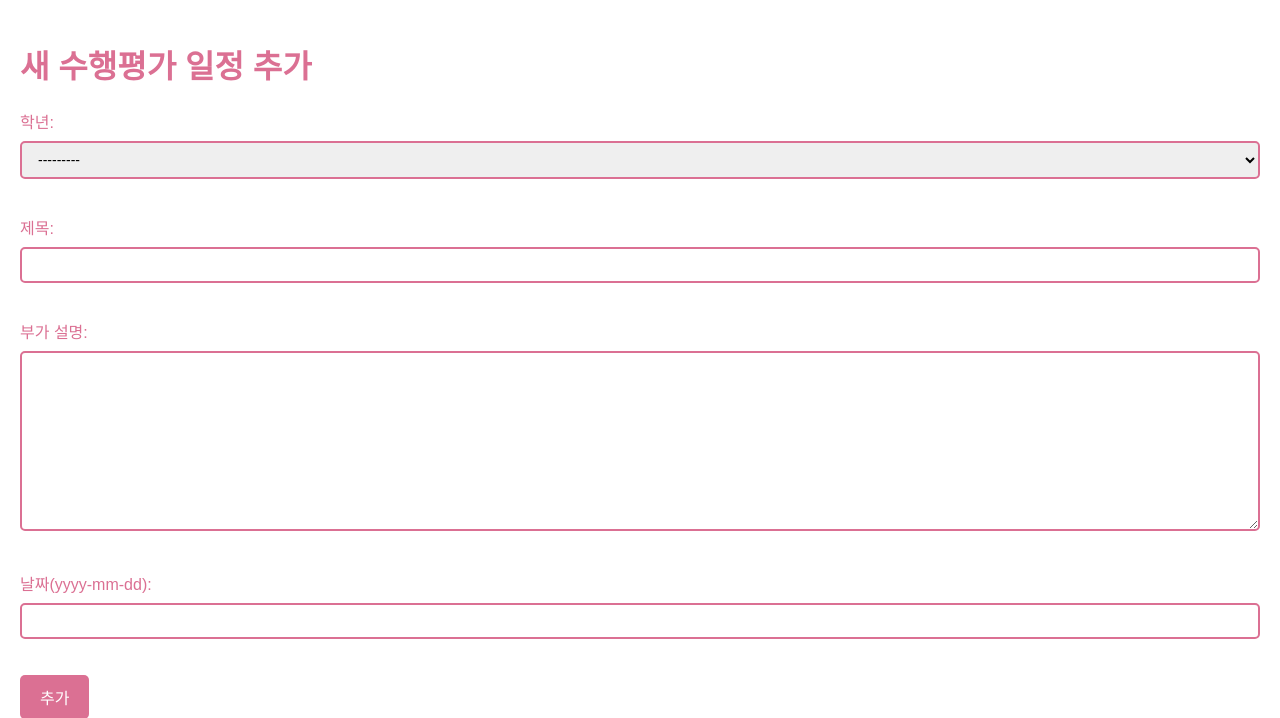
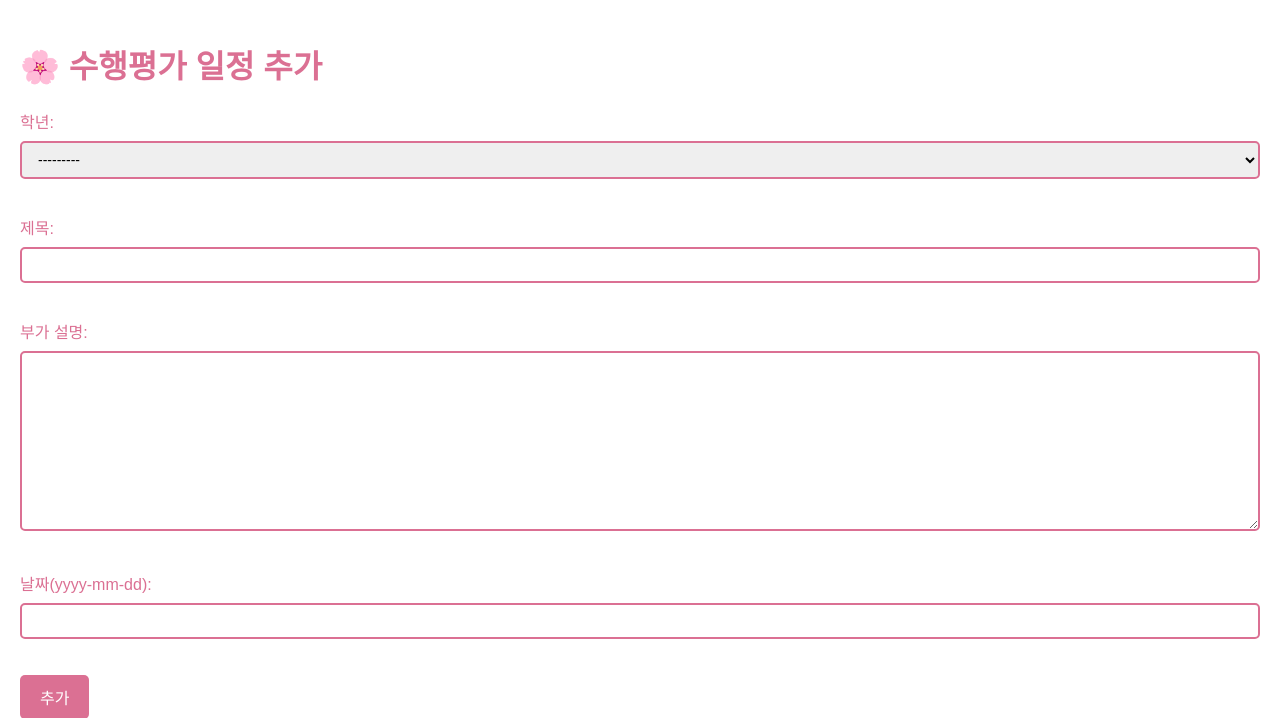
Before and after one commit to jungeun207/PA-Notification, a Django app: page /assessment/add/ in a window 1280 px wide. Shown: the top 718 px of the page. Run offline with Django 5.2, Linux system fonts and the light colour scheme.

Commit message:
Update assessment_add.html

```diff
--- a/schedule/templates/schedule/assessment_add.html
+++ b/schedule/templates/schedule/assessment_add.html
@@ -2,7 +2,7 @@
 <html lang="ko">
 <head>
     <meta charset="UTF-8">
-    <title>수행평가 추가</title>
+    <title>🌸 수행평가 일정 추가</title>
     <style>
         body {
             font-family: Arial, sans-serif;
@@ -59,7 +59,7 @@
     </style>
 </head>
 <body>
-    <h1>새 수행평가 일정 추가</h1>
+    <h1>🌸 수행평가 일정 추가</h1>
 
     <!-- 새 일정 추가 폼 -->
     <form method="POST">
```
